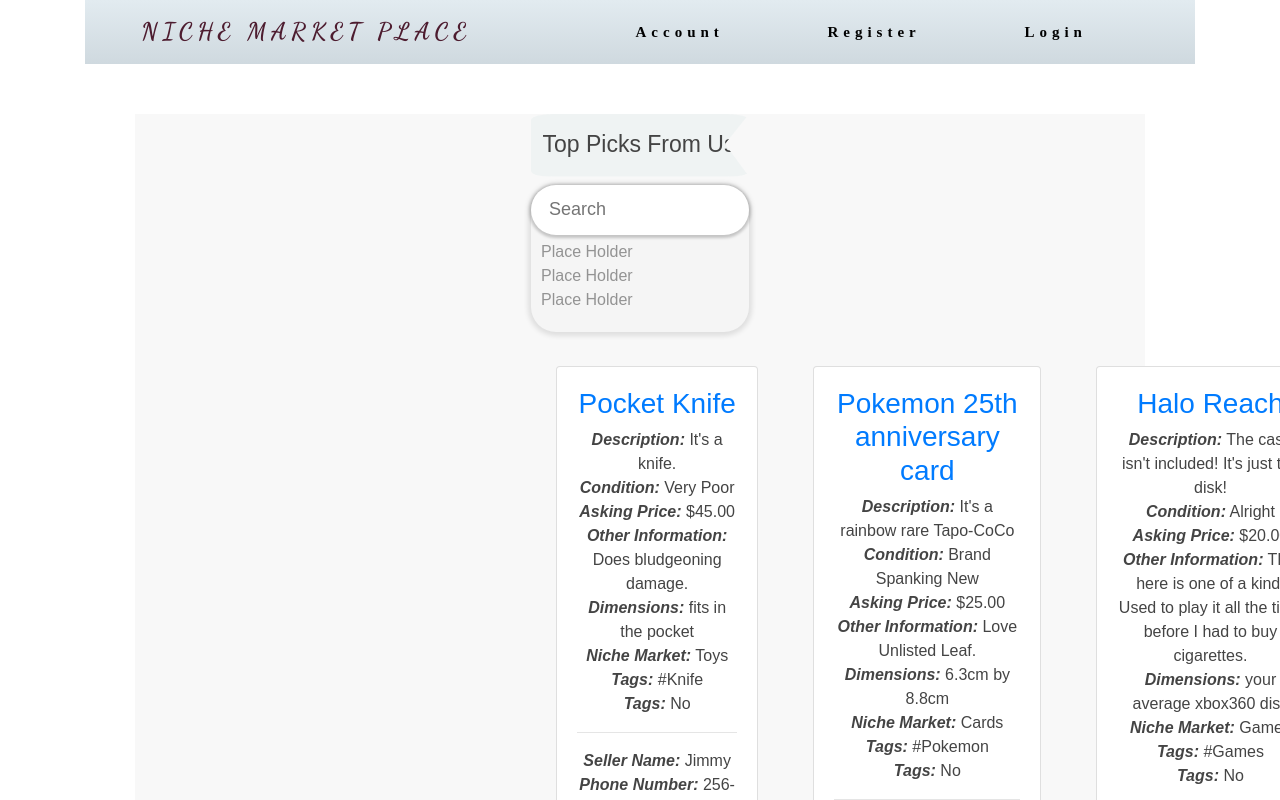
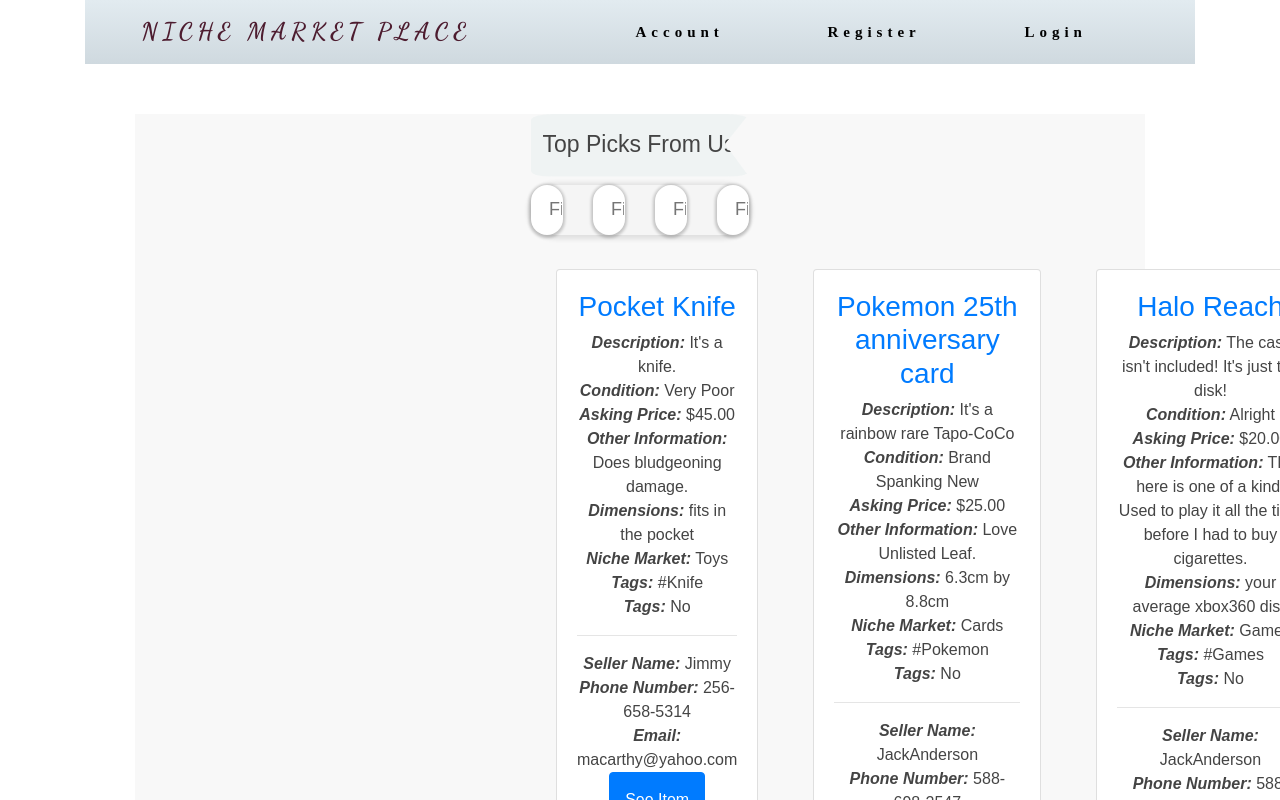
Before and after one commit to jacobRinehart42/csci-313-group-project-jacob-3, an Angular app: page / in a window 1280 px wide. Shown: the top 800 px of the page. Built offline with nearby package versions, Linux system fonts and the light colour scheme; a web font is replaced by a local one.

Commit message:
1 file modified

```diff
--- a/src/app/homepage/homepage.component.html
+++ b/src/app/homepage/homepage.component.html
@@ -4,12 +4,21 @@
   <div class="container">
     <h2 class="header-section"><span>Top Picks From Us</span></h2>
     <div class="search-input" >
-      <li><input type="text" placeholder="Search" [(ngModel)] = "searchString"/></li>
-      <div class="autocom-box">
-        <li>Place Holder</li>
-        <li>Place Holder</li>
-        <li>Place Holder</li>
+      <div class="row">
+        <div class="col-sm">
+          <input type="text" placeholder="Filter Name" [(ngModel)] = "searchString"/>
+        </div>
+        <div class="col-sm">
+          <input type="text" placeholder="Filter Name" [(ngModel)] = "searchString"/>
+        </div>
+        <div class="col-sm">
+          <input type="text" placeholder="Filter Name" [(ngModel)] = "searchString"/>
+        </div>
+        <div class="col-sm">
+          <input type="text" placeholder="Filter Name" [(ngModel)] = "searchString"/>
+        </div>
       </div>
+
     </div>
     <div class="itemImages">
       <div class="item">
```
